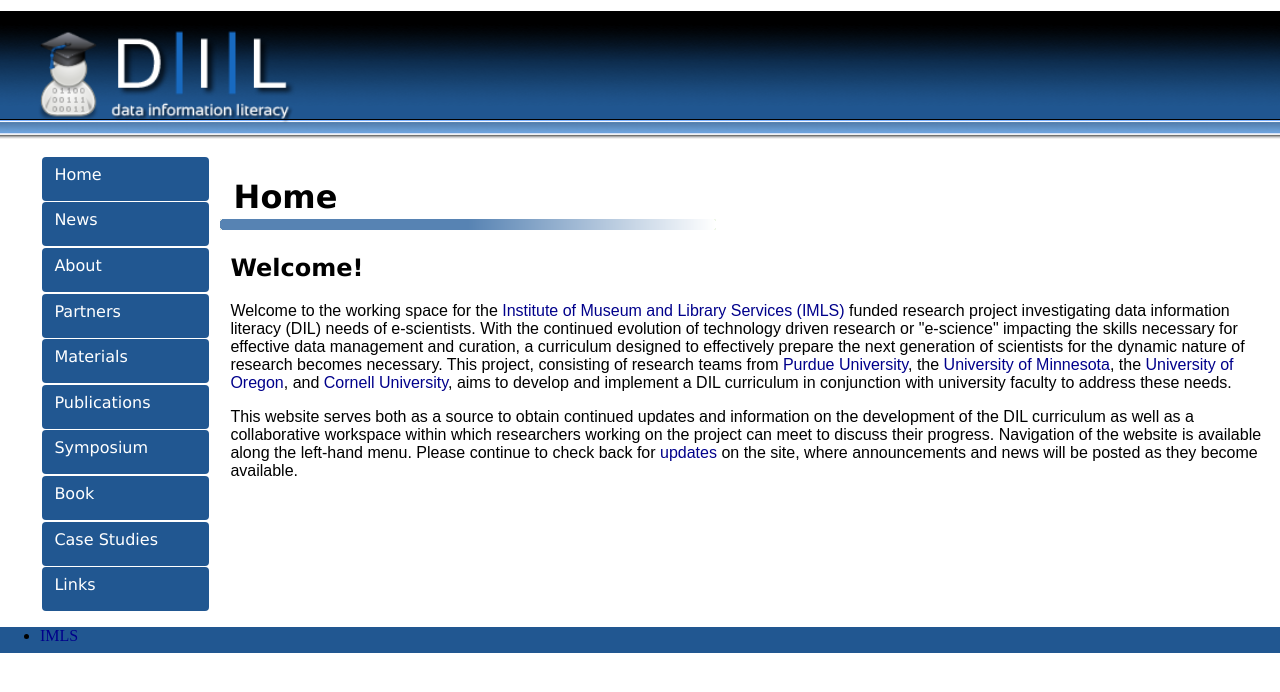
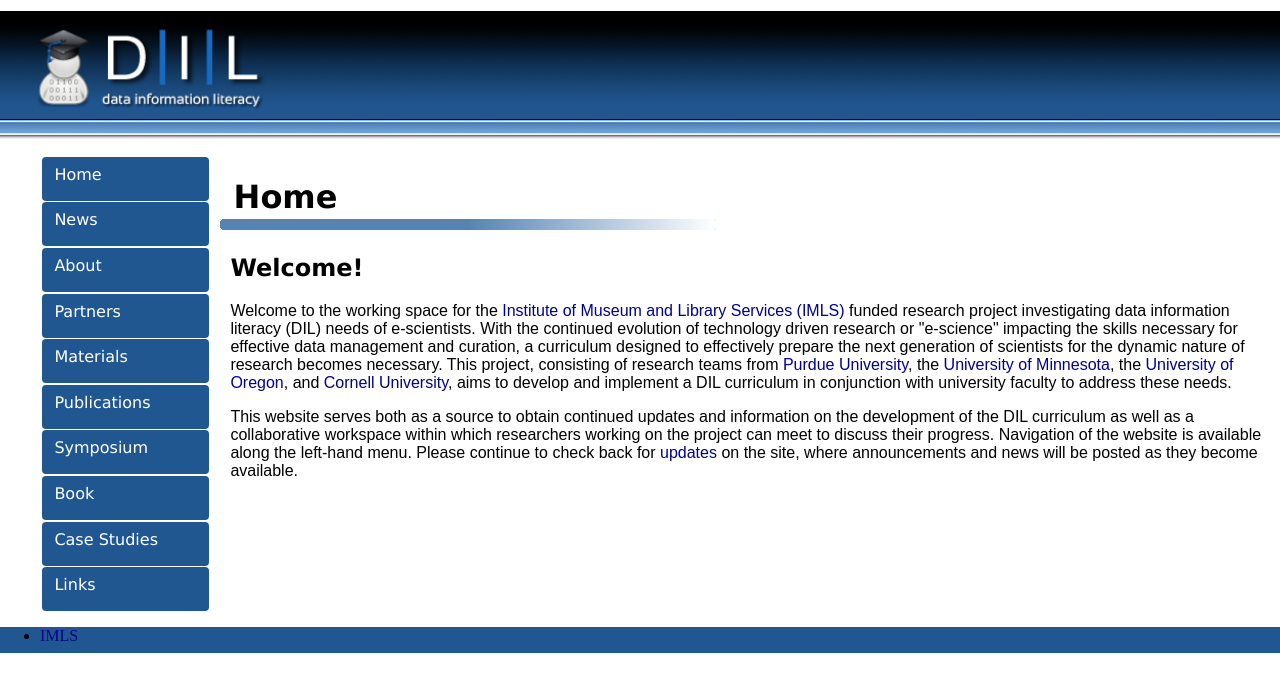
Before and after one commit to datainfolit/datainfolit, a Jekyll site: the page built from index.html, in a window 1280 px wide. Shown: the top 692 px of the page. Built offline with Jekyll 4.4.1, drawn with Linux system fonts in a browser that asks for light colours.

Commit message:
Update main.css

```diff
--- a/css/main.css
+++ b/css/main.css
@@ -94,7 +94,7 @@
     padding-right: 2vw;
 }
 .logo {
-    height: 9vw;
+    height: 8vw;
 }
 /*footer*/
 footer {
```
